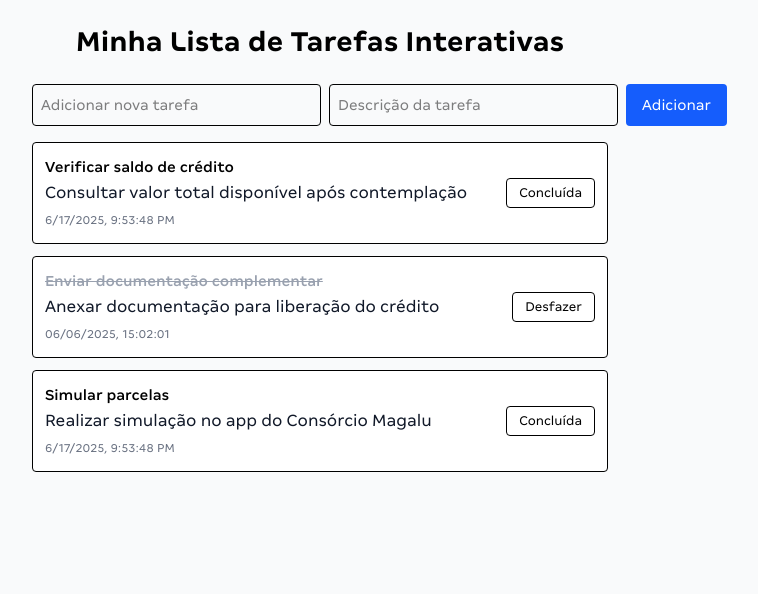
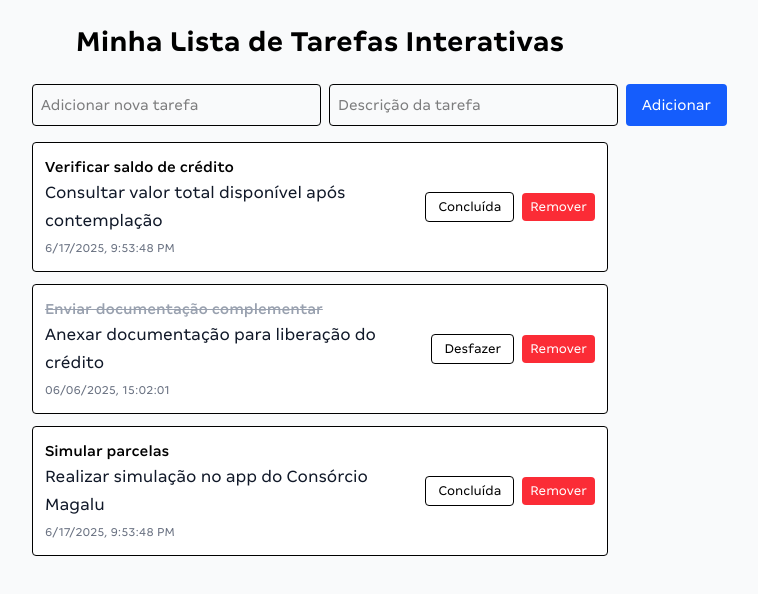
Before and after one commit to joaocarloshespanhol/minha-lista-interativa, a Next.js app: page / in a window 1280 px wide. Shown: the top 594 px of the page, without its empty margins (320-1078 px from the left). Built offline with nearby package versions, Linux system fonts and the light colour scheme.

Commit message:
implementado button para remover tarefas

```diff
--- a/src/app/page.jsx
+++ b/src/app/page.jsx
@@ -75,6 +75,10 @@ export default function Home() {
     );
   };
 
+    const handleRemove = (id) => {
+    setTasks(prev => prev.filter(task => task.id !== id));
+  };
+
   return (
     <>
       <main className="min-h-screen bg-gray-50 p-6">
@@ -121,6 +125,12 @@ export default function Home() {
                 >
                   {task.status === 'pendente' ? 'Concluída' : 'Desfazer'}
                 </button>
+                <button
+                    onClick={() => handleRemove(task.id)}
+                    className="text-sm ml-2 px-2 py-1 rounded bg-red-500 text-white hover:bg-red-600"
+                  >
+                    Remover
+                  </button>
               </li>
             ))}
           </ul>
```
